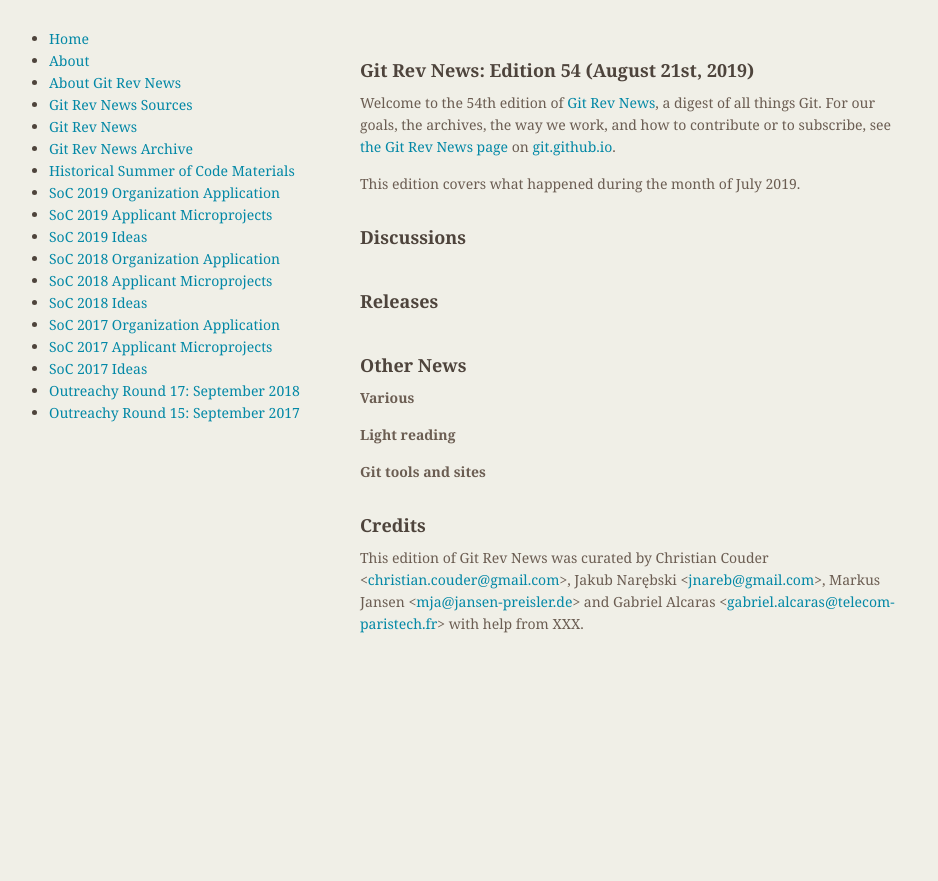
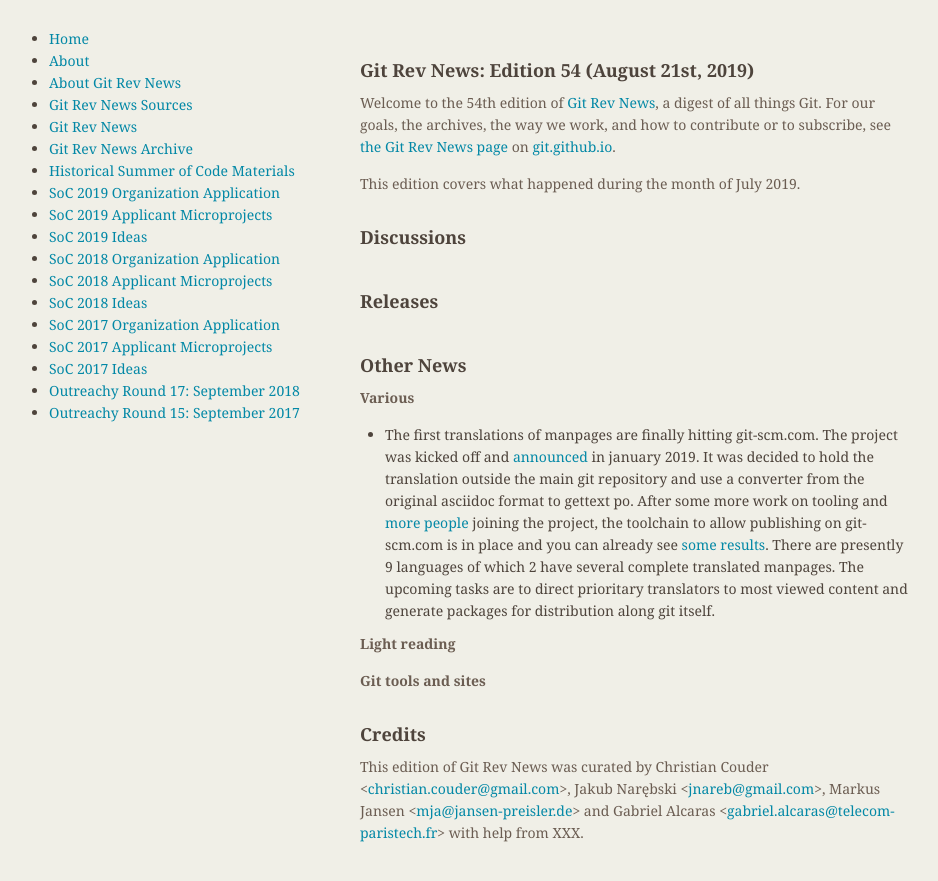
Before and after one commit to git/git.github.io, a Jekyll site: the page built from rev_news/drafts/edition-54.md, in a window 1280 px wide. Shown: the top 881 px of the page, without its empty margins (174-1112 px from the left). Built offline with Jekyll 4.4.1, drawn with Linux system fonts in a browser that asks for light colours.

Commit message:
Proposition of subject for translated manpages.

```diff
--- a/rev_news/drafts/edition-54.md
+++ b/rev_news/drafts/edition-54.md
@@ -40,6 +40,7 @@
 
 __Various__
 
+* The first translations of manpages are finally hitting git-scm.com. The project was kicked off and [announced](https://public-inbox.org/git/1992944.NOdEsaAZKb@cayenne/) in january 2019. It was decided to hold the translation outside the main git repository and use a converter from the original asciidoc format to gettext po. After some more work on tooling and [more people](https://public-inbox.org/git/CAHtYWY4g4BYDr_z7pfS-p=aX_YkVo4HzGR1Dsytn4RkzBo0GjA@mail.gmail.com/) joining the project, the toolchain to allow publishing on git-scm.com is in place and you can already see [some results](https://git-scm.com/docs/git-add/pt_BR). There are presently 9 languages of which 2 have several complete translated manpages. The upcoming tasks are to direct prioritary translators to most viewed content and generate packages for distribution along git itself.
 
 __Light reading__
 
```
